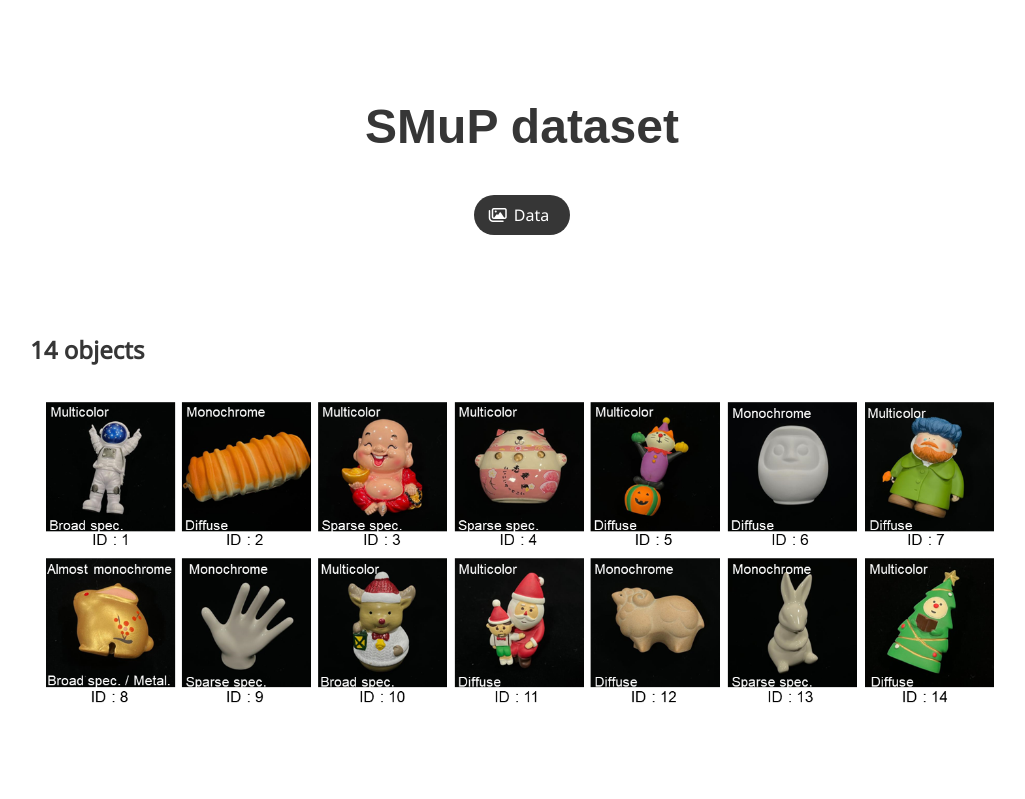
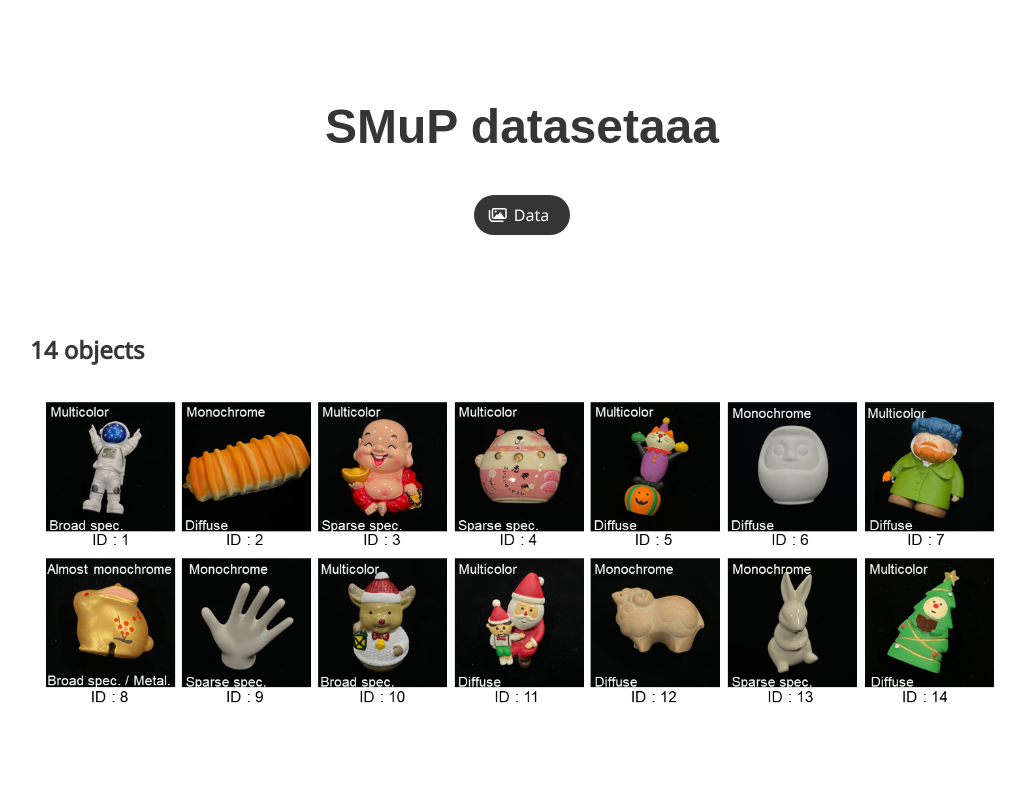
Before and after one commit to asanoy-a/smup.github.io, a plain HTML site: page index.html in a window 1280 px wide. Shown: the top 799 px of the page, without its empty margins (118-1143 px from the left). Drawn offline with nearby package versions, Linux system fonts and the light colour scheme; some icons are missing; a web font is replaced by a local one.

Commit message:
Update index.html

```diff
--- a/index.html
+++ b/index.html
@@ -58,7 +58,7 @@
     <div class="container is-max-desktop">
       <div class="columns is-centered">
         <div class="column has-text-centered">
-          <h1 class="title is-1 publication-title">SMuP dataset
+          <h1 class="title is-1 publication-title">SMuP datasetaaa
           </h1>
                     <div class="column has-text-centered">
             <div class="publication-links">
```
